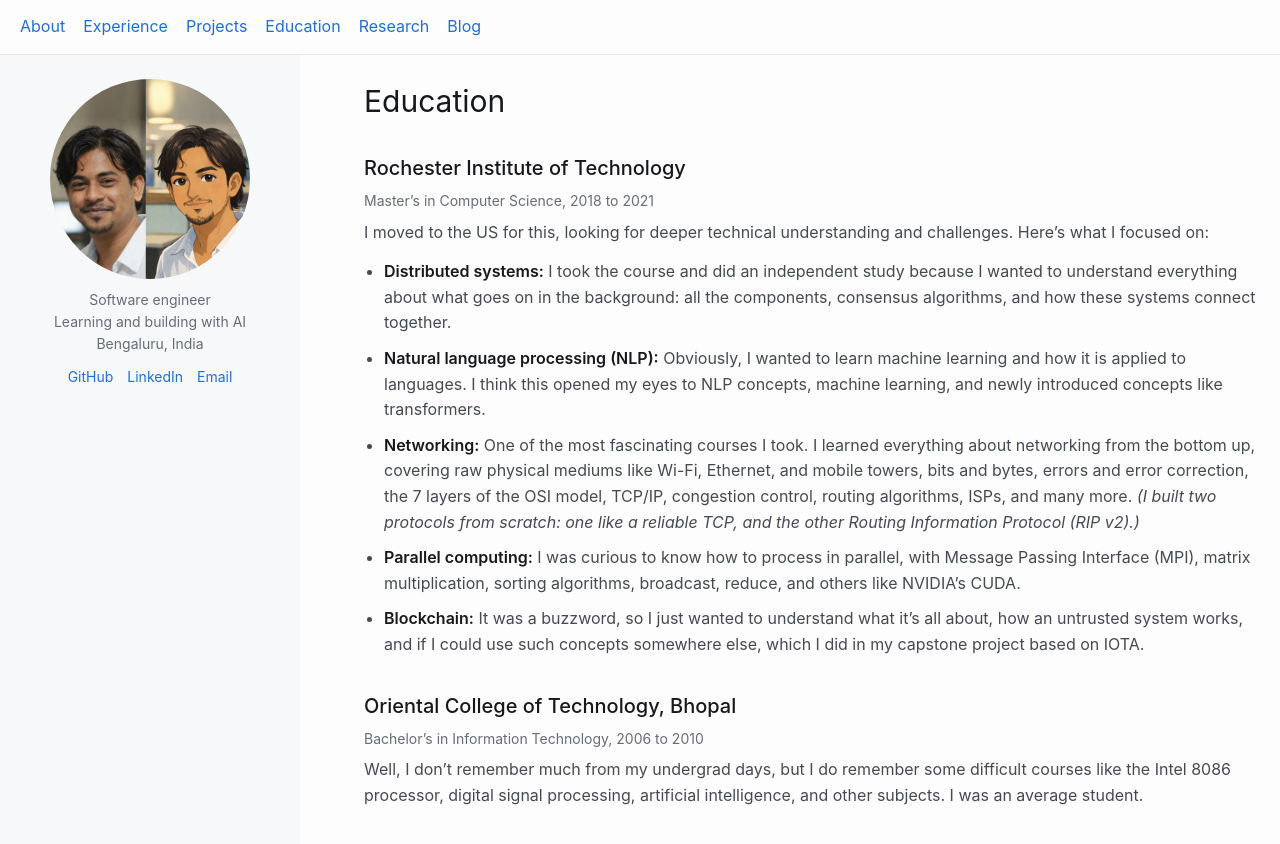
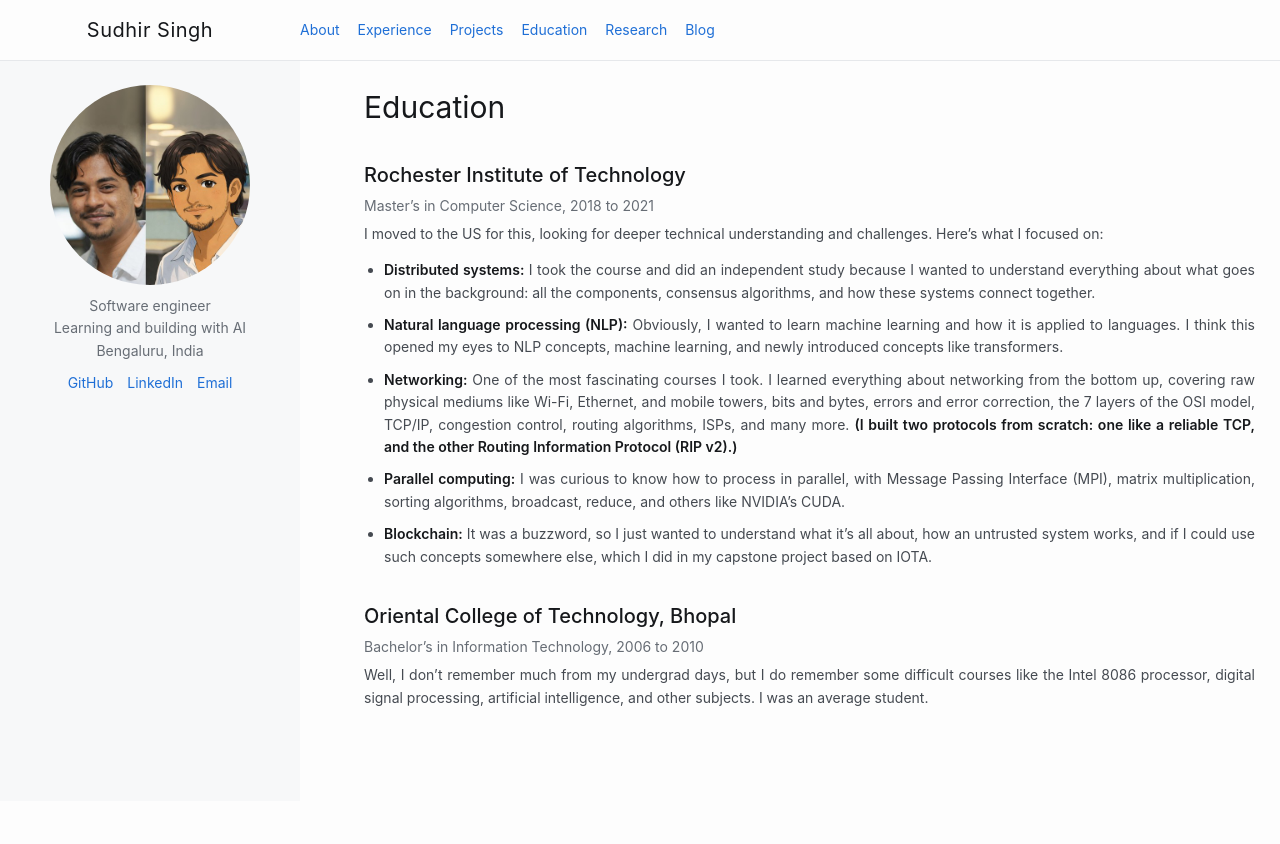
Before and after one commit to sudhir13s/sudhir13s.github.io, an Astro site: page /education in a window 1280 px wide. After the commit the page ends 801 px from the top, so only its background shows below. Built offline with nearby package versions, Linux system fonts and the light colour scheme; Astro itself is replaced by a stand-in of ours.

Commit message:
feat(site): centre the name over the photo and align the text

```diff
--- /dev/null
+++ b/docs/progress/2026-10-31T02-30-name-font-margin.md
@@ -0,0 +1,25 @@
+# Name, font size, and aligned text
+
+## 2026-10-31
+
+### Completed
+
+- Brought the name back to the top bar, centred above the photo, with the navigation starting at the split.
+- About now opens with "Hey, I'm Sudhir".
+- Body text is 14px.
+- Text is justified on wider screens, with a 25px right margin.
+- The bracketed protocols line on Education is bold.
+
+### Changes
+
+- `src/layouts/SiteLayout.astro`: restored the name link.
+- `src/styles/site.css`: the top bar shares the rail's column width, and the name is 20px with 0.5px letter spacing. Also the font size, margin, and justified text.
+- `src/content/pages/about.md`, `education.md`: the title and the bold line.
+
+### Decisions
+
+- **Justified text only above 760px:** on narrow phone lines it leaves wide gaps between words.
+
+### Backlog
+
+- No matching backlog line: this came directly from the owner.
--- a/src/content/pages/about.md
+++ b/src/content/pages/about.md
@@ -1,5 +1,5 @@
 ---
-title: Hey, I'm Sudhir Singh
+title: Hey, I'm Sudhir
 navLabel: About
 order: 1
 ---
--- a/src/content/pages/education.md
+++ b/src/content/pages/education.md
@@ -12,7 +12,7 @@
 
 - **Distributed systems:** I took the course and did an independent study because I wanted to understand everything about what goes on in the background: all the components, consensus algorithms, and how these systems connect together.
 - **Natural language processing (NLP):** Obviously, I wanted to learn machine learning and how it is applied to languages. I think this opened my eyes to NLP concepts, machine learning, and newly introduced concepts like transformers.
-- **Networking:** One of the most fascinating courses I took. I learned everything about networking from the bottom up, covering raw physical mediums like Wi-Fi, Ethernet, and mobile towers, bits and bytes, errors and error correction, the 7 layers of the OSI model, TCP/IP, congestion control, routing algorithms, ISPs, and many more. *(I built two protocols from scratch: one like a reliable TCP, and the other Routing Information Protocol (RIP v2).)*
+- **Networking:** One of the most fascinating courses I took. I learned everything about networking from the bottom up, covering raw physical mediums like Wi-Fi, Ethernet, and mobile towers, bits and bytes, errors and error correction, the 7 layers of the OSI model, TCP/IP, congestion control, routing algorithms, ISPs, and many more. **(I built two protocols from scratch: one like a reliable TCP, and the other Routing Information Protocol (RIP v2).)**
 - **Parallel computing:** I was curious to know how to process in parallel, with Message Passing Interface (MPI), matrix multiplication, sorting algorithms, broadcast, reduce, and others like NVIDIA's CUDA.
 - **Blockchain:** It was a buzzword, so I just wanted to understand what it's all about, how an untrusted system works, and if I could use such concepts somewhere else, which I did in my capstone project based on IOTA.
 
--- a/src/layouts/SiteLayout.astro
+++ b/src/layouts/SiteLayout.astro
@@ -37,6 +37,9 @@
   </head>
   <body>
     <header class="topbar">
+      <a class="brand" href={homeHref}>
+        {profile.name}
+      </a>
       <nav class="topnav" aria-label="Sections">
         {navItems.map(item => (
           <a
--- a/src/styles/site.css
+++ b/src/styles/site.css
@@ -6,6 +6,7 @@
   --muted: #676d75;
   --accent: #1f6fd6;
   --rule: #e6e8eb;
+  --rail-width: 300px;
   --font:
     -apple-system, BlinkMacSystemFont, 'Segoe UI', Roboto, Helvetica, Arial,
     sans-serif;
@@ -33,7 +34,7 @@
   margin: 0;
   background: var(--bg);
   color: var(--fg);
-  font: 16px/1.6 var(--font);
+  font: 14px/1.6 var(--font);
 }
 
 a {
@@ -50,14 +51,21 @@
   outline-offset: 2px;
 }
 
-/* Top bar */
+/* Top bar: same columns as the frame, so the name sits over the photo and the
+   navigation starts at the split. */
 .topbar {
-  display: flex;
-  flex-wrap: wrap;
+  display: grid;
+  grid-template-columns: var(--rail-width) minmax(0, 1fr);
   align-items: center;
-  gap: 8px 24px;
-  padding: 14px 20px;
+  padding: 14px 0;
   border-bottom: 1px solid var(--rule);
+}
+
+.brand {
+  font-size: 20px;
+  letter-spacing: 0.5px;
+  color: var(--fg);
+  text-align: center;
 }
 
 .topnav {
@@ -74,7 +82,7 @@
 /* Left rail + content */
 .frame {
   display: grid;
-  grid-template-columns: 300px minmax(0, 1fr);
+  grid-template-columns: var(--rail-width) minmax(0, 1fr);
   min-height: calc(100vh - 60px);
 }
 
@@ -115,7 +123,7 @@
 
 .content {
   min-width: 0;
-  padding: 28px 20px 56px clamp(20px, 5vw, 72px);
+  padding: 28px 25px 56px clamp(20px, 5vw, 72px);
 }
 
 /* Fills any laptop screen; the cap only stops endless lines on large monitors. */
@@ -179,7 +187,28 @@
   margin-bottom: 6px;
 }
 
+/* Justified only where lines are long; on phones it leaves wide word gaps. */
+@media (min-width: 761px) {
+  .prose :is(p, li) {
+    text-align: justify;
+  }
+}
+
 @media (max-width: 760px) {
+  .topbar {
+    display: block;
+    padding: 14px 20px;
+  }
+
+  .brand {
+    display: block;
+    margin-bottom: 8px;
+  }
+
+  .topnav {
+    justify-content: center;
+  }
+
   .frame {
     display: block;
   }
@@ -193,6 +222,6 @@
   }
 
   .content {
-    padding-left: 20px;
+    padding-inline: 20px;
   }
 }
```
